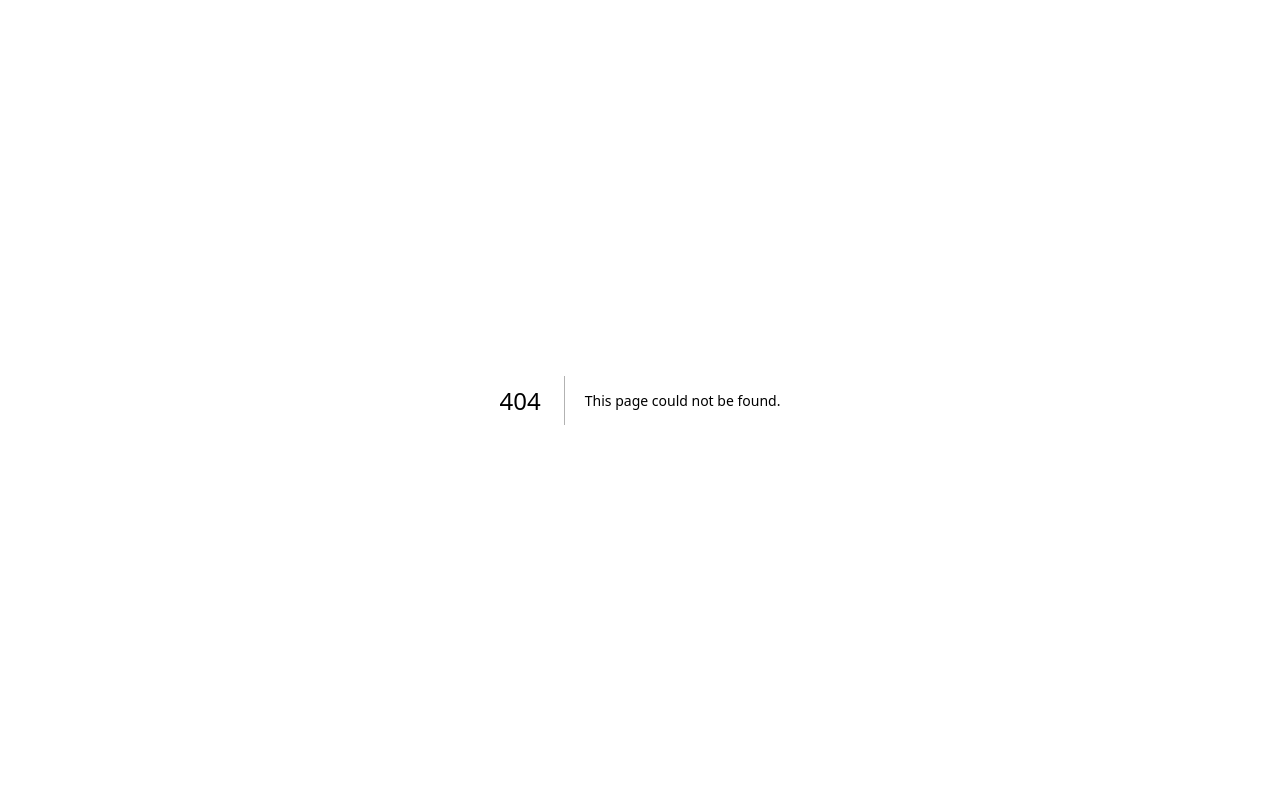
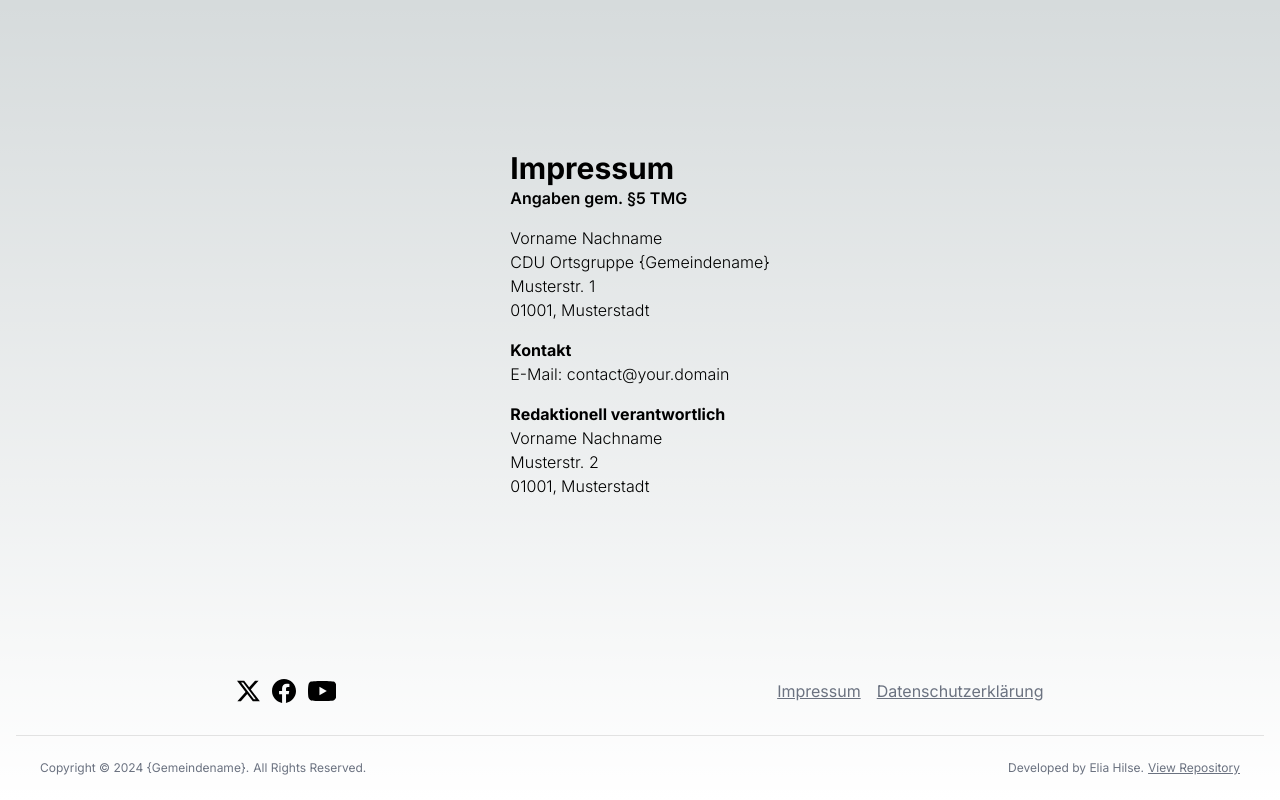
Before and after one commit to Var-Deployments/cdu-schirgiswalde-kirschau, a Next.js app: page /legal/imprint in a window 1280 px wide. Before the commit this address had no page. Built offline with nearby package versions, Linux system fonts and the light colour scheme.

Commit message:
feat: imprint, privacy policy

```diff
--- /dev/null
+++ b/config/imprint.json
@@ -0,0 +1,13 @@
+{
+  "name": "Vorname Nachname",
+  "streetAddress": "Musterstr. 1",
+  "postalCode": "01001",
+  "city": "Musterstadt",
+  "contact": "contact@your.domain",
+  "contentRepresentative": {
+    "name": "Vorname Nachname",
+    "streetAddress": "Musterstr. 2",
+    "postalCode": "01001",
+    "city": "Musterstadt"
+  }
+}
--- a/config/naming.json
+++ b/config/naming.json
@@ -1,3 +1,4 @@
 {
-  "officeName": "{Gemeindename}"
+  "officeName": "{Gemeindename}",
+  "instanceName": "CDU Ortsgruppe {Gemeindename}"
 }
--- /dev/null
+++ b/config/privacy.json
@@ -0,0 +1,3 @@
+{
+  "contactEmail": "privacy@your.domain"
+}
--- /dev/null
+++ b/src/app/legal/imprint/page.js
@@ -0,0 +1,59 @@
+import Image from "next/image";
+import Footer from "@/components/footer";
+import fs from "fs";
+import path from "path";
+
+const namingConfig =
+    JSON.parse(fs.readFileSync(
+        path.join(process.cwd(), "config/naming.json")
+    ), "utf8");
+
+const socialConfig =
+    JSON.parse(fs.readFileSync(
+        path.join(process.cwd(), "config/socials.json")
+    ), "utf8");
+
+const imprintData =
+    JSON.parse(fs.readFileSync(
+        path.join(process.cwd(), "config/imprint.json")
+    ), "utf8");
+
+export default function TermsOfService() {
+    return (
+        <main className="flex min-h-screen flex-col items-center justify-between base-main">
+            <div className="flex flex-grow items-center justify-center flex-col">
+                <div className="flex flex-col">
+                <h1 className="font-bold text-3xl">Impressum</h1>
+                <span className="font-semibold">Angaben gem. §5 TMG</span>
+                <div className="mt-4 flex flex-col font-light">
+                    <span>{imprintData.name}</span>
+                    <span>{namingConfig.instanceName}</span>
+                    <span>{imprintData.streetAddress}</span>
+                    <div className="flex flex-row gap-x-1">
+                        <span>{imprintData.postalCode},</span>
+                        <span>{imprintData.city}</span>
+                    </div>
+                    <span className="font-bold mt-4">Kontakt</span>
+
+                    <div className="flex flex-row gap-x-1">
+                        <span className="">E-Mail: {imprintData.contact}</span>
+                    </div>
+
+                    <div className="flex flex-col mt-4">
+                        <span className="font-bold">Redaktionell verantwortlich</span>
+                        <span>{imprintData.contentRepresentative.name}</span>
+                        <span>{imprintData.contentRepresentative.streetAddress}</span>
+                        <div className="flex flex-row gap-x-1">
+                            <span>{imprintData.contentRepresentative.postalCode},</span>
+                            <span>{imprintData.contentRepresentative.city}</span>
+                        </div>
+                    </div>
+                    <div className="flex flex-row gap-x-2">
+                </div>
+                </div>
+                </div>
+            </div>
+            <Footer instance={namingConfig.officeName} socialLinks={socialConfig}/>
+        </main>
+    );
+}
--- /dev/null
+++ b/src/app/legal/privacy-policy/page.js
@@ -0,0 +1,51 @@
+import fs from "fs";
+import path from "path";
+import Image from "next/image";
+import Footer from "@/components/footer";
+
+const namingConfig =
+    JSON.parse(fs.readFileSync(
+        path.join(process.cwd(), "config/naming.json")
+    ), "utf8");
+
+const socialConfig =
+    JSON.parse(fs.readFileSync(
+        path.join(process.cwd(), "config/socials.json")
+    ), "utf8");
+
+const privacyPolicy =
+    JSON.parse(fs.readFileSync(
+        path.join(process.cwd(), "config/privacy.json")
+    ), "utf8");
+export default function PrivacyPolicy() {
+    return (
+        <main className="flex min-h-screen flex-col items-center base-main">
+            <div className="mt-[10vh] flex items-center justify-center flex-col">
+                <h1 className="font-bold text-3xl">Datenschutzerklärung</h1>
+                <span>Zuletzt aktualisiert: 26.04.2024</span>
+                <p className="my-8 max-w-[90vw] md:max-w-[70vw]">
+                    <b>1. Einleitung</b><br />
+                    Willkommen auf der Website von {namingConfig.instanceName}. Diese Datenschutzrichtlinie (&ldquo;Richtlinie&ldquo;) erläutert, wie {namingConfig.instanceName} (&ldquo;wir&ldquo;, &ldquo;uns&ldquo; oder &ldquo;unser&ldquo;) Informationen über Sie verarbeitet, wenn Sie unsere Website besuchen. Indem Sie unsere Website nutzen, erklären Sie sich mit den in dieser Richtlinie beschriebenen Praktiken einverstanden. Wenn Sie mit unseren Richtlinien und Praktiken nicht einverstanden sind, besteht Ihre Möglichkeit darin, unsere Website nicht zu nutzen.<br /><br />
+
+                    <b>2. Informationen, die wir sammeln</b><br />
+                    Wir nutzen auf unserer Website lediglich einen Cookie zur Speicherung Ihrer Themeneinstellungen (Hell- oder Dunkelmodus), welcher ausschließlich lokal auf Ihrem Gerät gespeichert wird und keine personenbezogenen Daten erfasst.<br /><br />
+
+                    <b>3. Datensicherheit</b><br />
+                    Da wir keine personenbezogenen Daten erfassen, beschränken sich unsere Datensicherheitsmaßnahmen auf die Gewährleistung der Sicherheit und Integrität unserer Website.<br /><br />
+
+                    <b>4. Öffentlich einsehbarer Quellcode</b><br />
+                    Der Quellcode unserer Website ist <a className="underline" href="https://github.com/eliahilse/cdu-local-template" target="_blank">öffentlich zugänglich</a>. Wir laden Sie ein, diesen Quellcode zu nutzen, um unsere Praktiken und insbesondere diese Datenschutzerklärung selbst zu überprüfen. Dies fördert die Transparenz und unterstreicht unser Engagement für offene und nachvollziehbare digitale Praktiken.<br /><br />
+
+                    <b>5. Änderungen unserer Datenschutzrichtlinie</b><br />
+                    Änderungen an dieser Datenschutzrichtlinie werden auf dieser Seite veröffentlicht. Das Datum der letzten Überarbeitung der Datenschutzrichtlinie wird stets am Anfang der Seite angezeigt. Es liegt in Ihrer Verantwortung, sicherzustellen, dass Sie unsere Website sowie diese Datenschutzrichtlinie regelmäßig besuchen, um sich über Änderungen zu informieren.<br /><br />
+
+                    <b>6. Kontaktinformationen</b><br />
+                    Bei Fragen oder Anmerkungen zu dieser Datenschutzrichtlinie und unseren Datenschutzpraktiken kontaktieren Sie uns bitte unter: {privacyPolicy.contactEmail}.
+                </p>
+
+
+                <Footer instance={namingConfig.officeName} socialLinks={socialConfig}/>
+            </div>
+        </main>
+    );
+}
--- a/src/app/page.js
+++ b/src/app/page.js
@@ -24,9 +24,12 @@ export default function Home() {
             className="flex min-h-screen max-w-[100vw] flex-col items-center justify-center p-24 pb-0 bg-white dark:bg-neutral-950">
             <NavBar instance={namingConfig.officeName}/>
             <div
-                className="my-[25vh] text-center text-transparent inline-block text-6xl font-bold bg-gradient-to-r from-gray-700 via-gray-900 to-black dark:from-gray-300 dark:via-gray-50 dark:to-white bg-clip-text "
-                dangerouslySetInnerHTML={{__html: landingPageConfig.headlineText}}
-            ></div>
+                className="relative w-[100vw] py-[25vh] overflow-x-clip overflow-y-visible text-center h-[100vh]"
+
+            >
+                <div className="absolute w-full h-full transform -translate-x-[50%] text-center z-20 text-transparent inline-block text-6xl font-bold bg-gradient-to-r from-gray-700 via-gray-900 to-black dark:from-gray-300 dark:via-gray-50 dark:to-white bg-clip-text" dangerouslySetInnerHTML={{__html: landingPageConfig.headlineText}}></div>
+                <div className="z-10 opacity-50 dark:opacity-20 absolute -top-[20vh] left-0 w-[100vw]"><img className="object-cover w-[100vw] h-[120vh]" src="/img/header_bg.png"></img></div>
+            </div>
             <ShowcasedPeople/>
             <Footer instance={namingConfig.officeName} socialLinks={socialConfig}/>
         </main>
--- a/src/components/footer.jsx
+++ b/src/components/footer.jsx
@@ -19,10 +19,10 @@ const Footer = ({instance, socialLinks}) => {
                 </div>
                 <div
                     className="flex flex-col md:flex-row gap-x-4 justify-center mt-6 md:mt-0 items-center md:items-end">
-                    <Link href="/imprint" className="link-lite">
+                    <Link href="/legal/imprint" className="link-lite">
                         <span className="underline">Impressum</span>
                     </Link>
-                    <Link href="/privacy-policy" className="link-lite">
+                    <Link href="/legal/privacy-policy" className="link-lite">
                         <span className="underline">Datenschutzerklärung</span>
                     </Link>
                 </div>
--- a/src/components/navbar.jsx
+++ b/src/components/navbar.jsx
@@ -53,10 +53,10 @@ const NavBar = ({instance}) => {
     };
 
     const navigation = [
-        {name: 'Home', href: '/'},
-        {name: 'About', href: '/about'},
-        {name: 'Services', href: '/services'},
-        {name: 'Contact', href: '/contact'},
+        {name: 'Startseite', href: '/'},
+        {name: 'Kandidaten', href: '#candidates'},
+        {name: 'Wahlprogramm', href: '/services'},
+        {name: 'Kontakt', href: '/contact'},
     ];
 
     return (
@@ -79,7 +79,7 @@ const NavBar = ({instance}) => {
                                     {navigation.map((item) => (
                                         <Link key={item.name} href={item.href} legacyBehavior={false}>
                                             <span
-                                                className="text-neutral-800 hover:bg-gray-200 dark:text-gray-300 dark:hover:text-white dark:hover:bg-gray-100/10 px-3 py-2 rounded-md text-sm font-medium">
+                                                className="text-neutral-800 hover:bg-gray-700/15 dark:text-gray-300 dark:hover:text-white dark:hover:bg-gray-100/20 px-3 py-2 rounded-md text-sm font-medium">
                                                 {item.name}
                                             </span>
                                         </Link>
```
Also changed, not shown: 1 other file (tests, documents, lock files or other folders).
